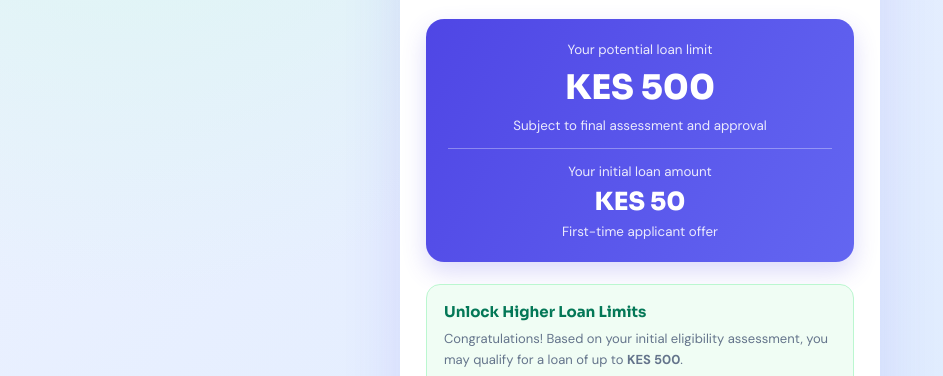
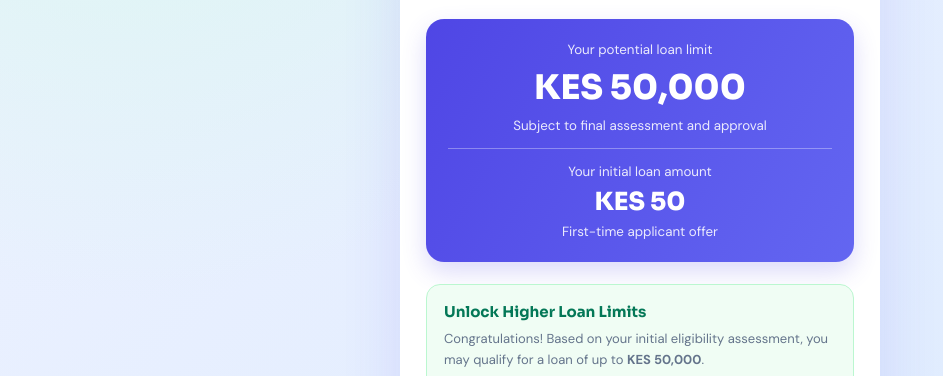
Before and after one commit to sklangat254/TalaKash, a plain HTML site: page loan-result.html in a window 1280 px wide. Shown: the part 309-685 px from the top of the page, without its empty margins (0-943 px from the left). Drawn offline with Linux system fonts and the light colour scheme; sample sign-in values are in the browser's storage.

Commit message:
Update loan-result.html

```diff
--- a/loan-result.html
+++ b/loan-result.html
@@ -215,7 +215,7 @@ button:disabled{
 
   <div class="limit">
     <small>Your potential loan limit</small>
-    <strong>KES 500</strong>
+    <strong>KES 50,000</strong>
     <small>Subject to final assessment and approval</small>
 
     <div class="initial">
@@ -231,7 +231,7 @@ button:disabled{
     <p>
       Congratulations! Based on your initial eligibility
       assessment, you may qualify for a loan of up to
-      <strong>KES 500</strong>.
+      <strong>KES 50,000</strong>.
     </p>
 
     <p>
```
